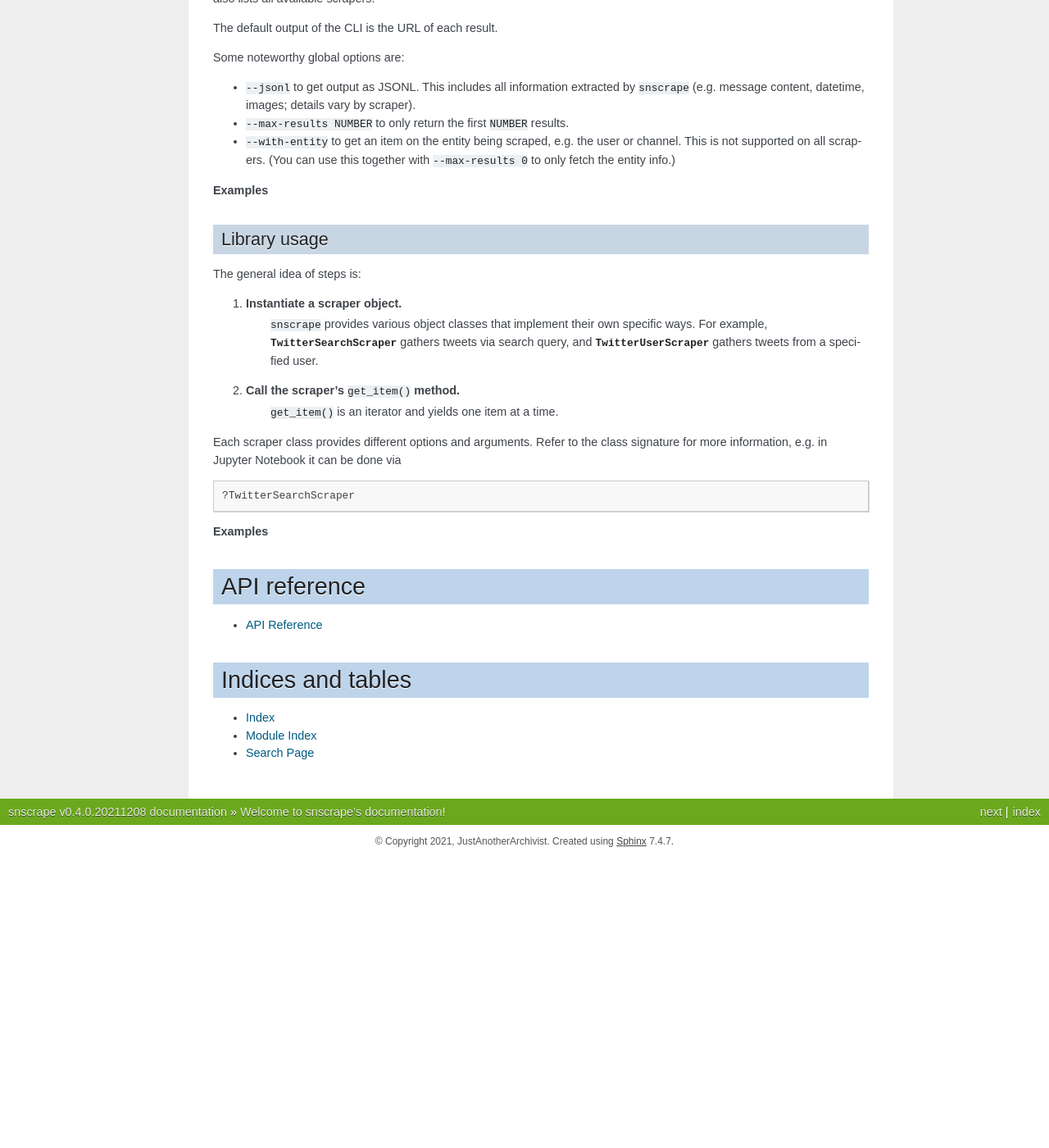
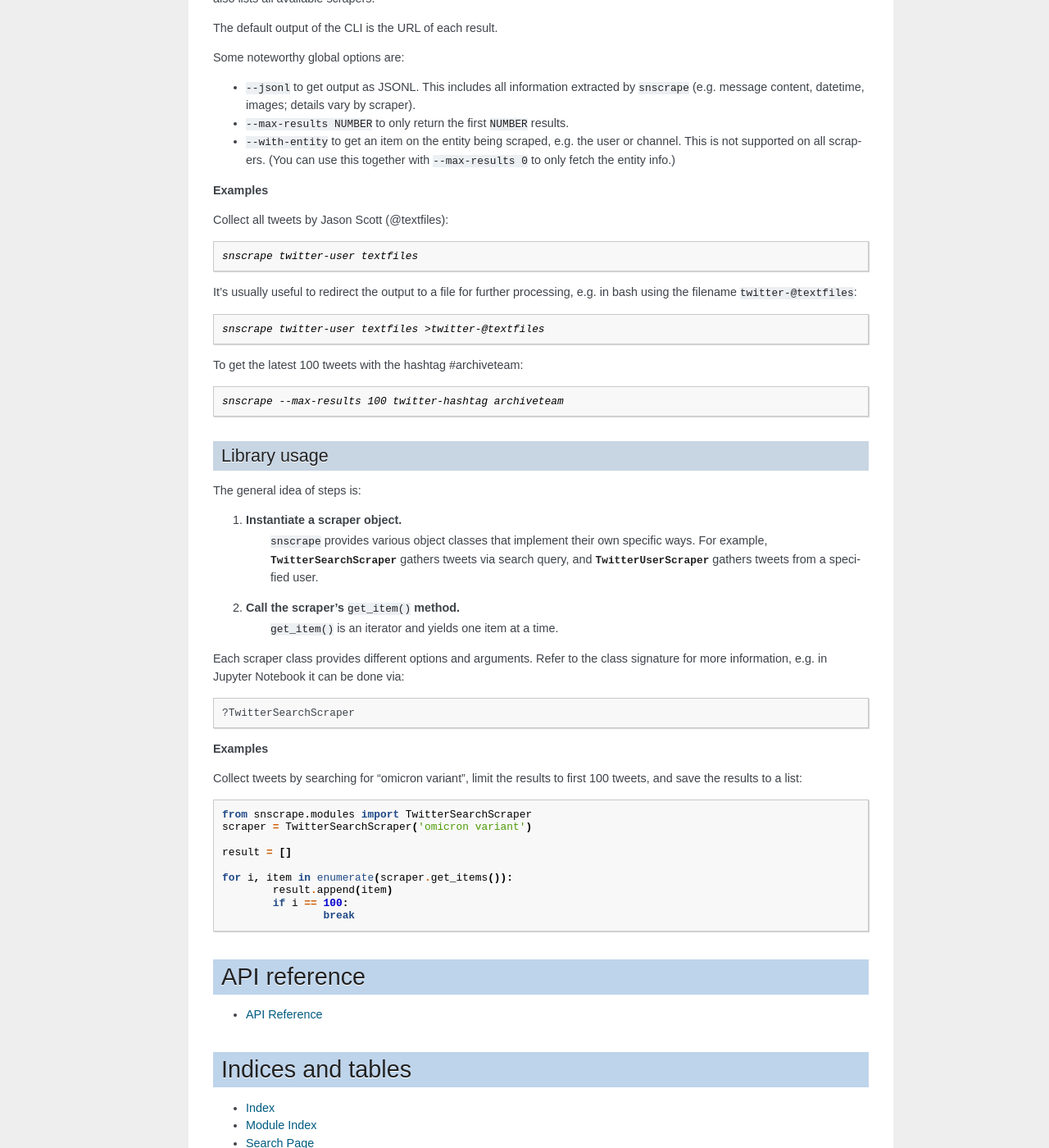
Before and after one commit to JustAnotherArchivist/snscrape, a Sphinx documentation site: the page built from docs/index.rst, in a window 1280 px wide and 1400 px high, scrolled down 686 px. Shown: the whole window at 82% size. Built offline with Sphinx 7.4.7, drawn with Linux system fonts in a browser that asks for light colours; before the commit the page ends 1732 px from its top, so only the background shows below that; some of the changed text lies outside the part shown.

Commit message:
Add examples

```diff
--- a/docs/index.rst
+++ b/docs/index.rst
@@ -27,7 +27,9 @@ Weibo (Sina Weibo) User profile
 CLI usage
 ---------
 
-The generic syntax of snscrape's CLI is: ::
+The generic syntax of snscrape's CLI is:
+
+.. code-block:: console
 
 	snscrape [GLOBAL-OPTIONS] SCRAPER-NAME [SCRAPER-OPTIONS] [SCRAPER-ARGUMENTS...]
 
@@ -43,7 +45,25 @@ Some noteworthy global options are:
 
 **Examples**
 
-.. examples go here
+Collect all tweets by Jason Scott (@textfiles):
+
+.. code-block:: console
+
+	snscrape twitter-user textfiles
+
+It's usually useful to redirect the output to a file for further processing, e.g. in bash using the filename ``twitter-@textfiles``:
+
+.. code-block:: console
+
+	snscrape twitter-user textfiles >twitter-@textfiles
+
+
+To get the latest 100 tweets with the hashtag #archiveteam:
+
+.. code-block:: console
+
+	snscrape --max-results 100 twitter-hashtag archiveteam
+
 
 Library usage
 -------------
@@ -55,13 +75,25 @@ The general idea of steps is:
 #. **Call the scraper's** ``get_item()`` **method.**
 	``get_item()`` is an iterator and yields one item at a time.
 
-Each scraper class provides different options and arguments. Refer to the class signature for more information, e.g. in Jupyter Notebook it can be done via ::
+Each scraper class provides different options and arguments. Refer to the class signature for more information, e.g. in Jupyter Notebook it can be done via::
 
 	?TwitterSearchScraper
 
 **Examples**
 
-.. examples go here
+Collect tweets by searching for "omicron variant", limit the results to first 100 tweets, and save the results to a list:
+
+.. code-block:: python
+
+	from snscrape.modules import TwitterSearchScraper
+	scraper = TwitterSearchScraper('omicron variant')
+
+	result = []
+
+	for i, item in enumerate(scraper.get_items()):
+		result.append(item)
+		if i == 100:
+			break
 
 API reference
 =============
```
